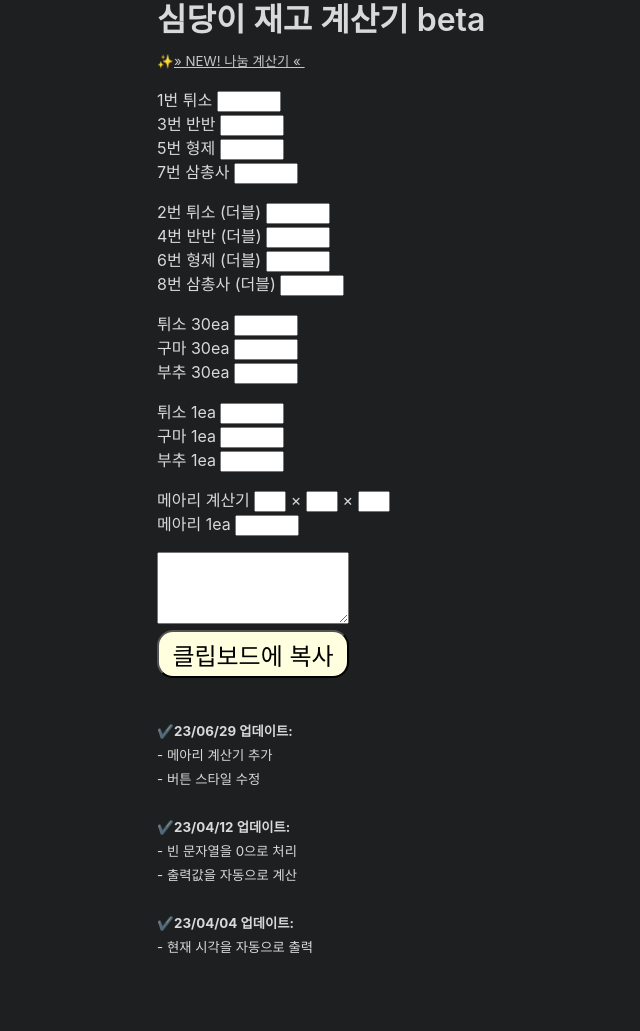
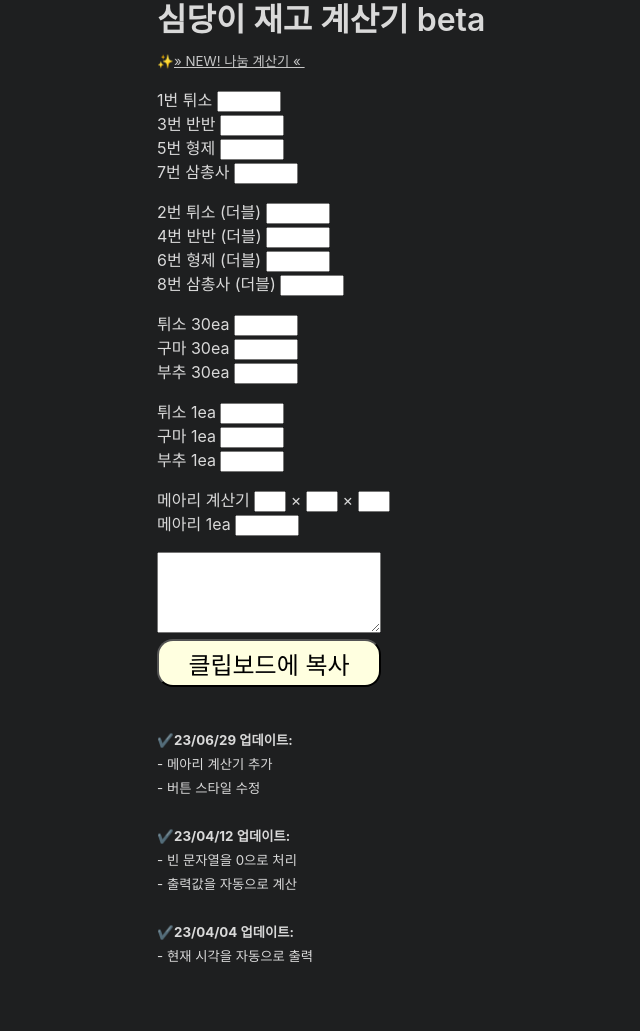
Before and after one commit to hanseodev/hanseodev.github.io, a Jekyll site: the page built from stockcal.md, in a window 1280 px wide. Shown: the whole page, without its empty margins (147-787 px from the left). Built offline with Jekyll 4.4.1, drawn with Linux system fonts in a browser that asks for light colours.

Commit message:
Update stockcal.md

```diff
--- a/stockcal.md
+++ b/stockcal.md
@@ -44,9 +44,9 @@ title: 심당이 재고 계산기 beta
 <label for="num12">메아리 1ea</label>
 <input type="text" pattern="\d*" id="num12" style="width: 4rem;" oninput="calculate()"><br>
 
-<textarea style="width: 12rem; height: 4.5rem;" id="result" readonly></textarea>
+<textarea style="width: 14rem;" rows=5 id="result" readonly></textarea>
 
-<button style="background-color: #ffffe0; border-radius: 1rem; width: 12rem; height: 3rem; font-size: 1.5rem" onclick="copyToClipboard()">클립보드에 복사</button>
+<button style="background-color: #ffffe0; border-radius: 1rem; width: 14rem; height: 3rem; font-size: 1.5rem" onclick="copyToClipboard()">클립보드에 복사</button>
 
 <br><small><b>✔️23/06/29 업데이트:</b><br>- 메아리 계산기 추가<br>- 버튼 스타일 수정</small><br><br>
 <small><b>✔️23/04/12 업데이트:</b><br>- 빈 문자열을 0으로 처리<br>- 출력값을 자동으로 계산</small><br><br>
```
